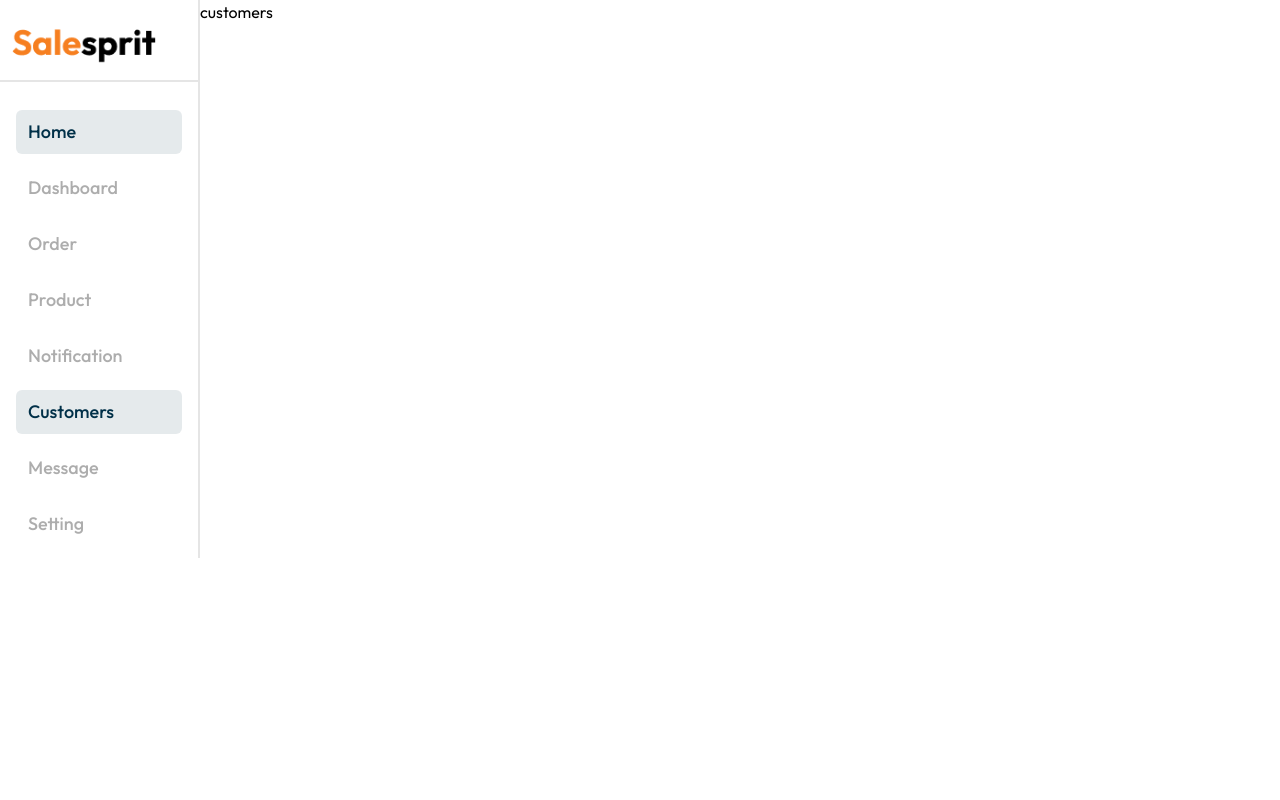
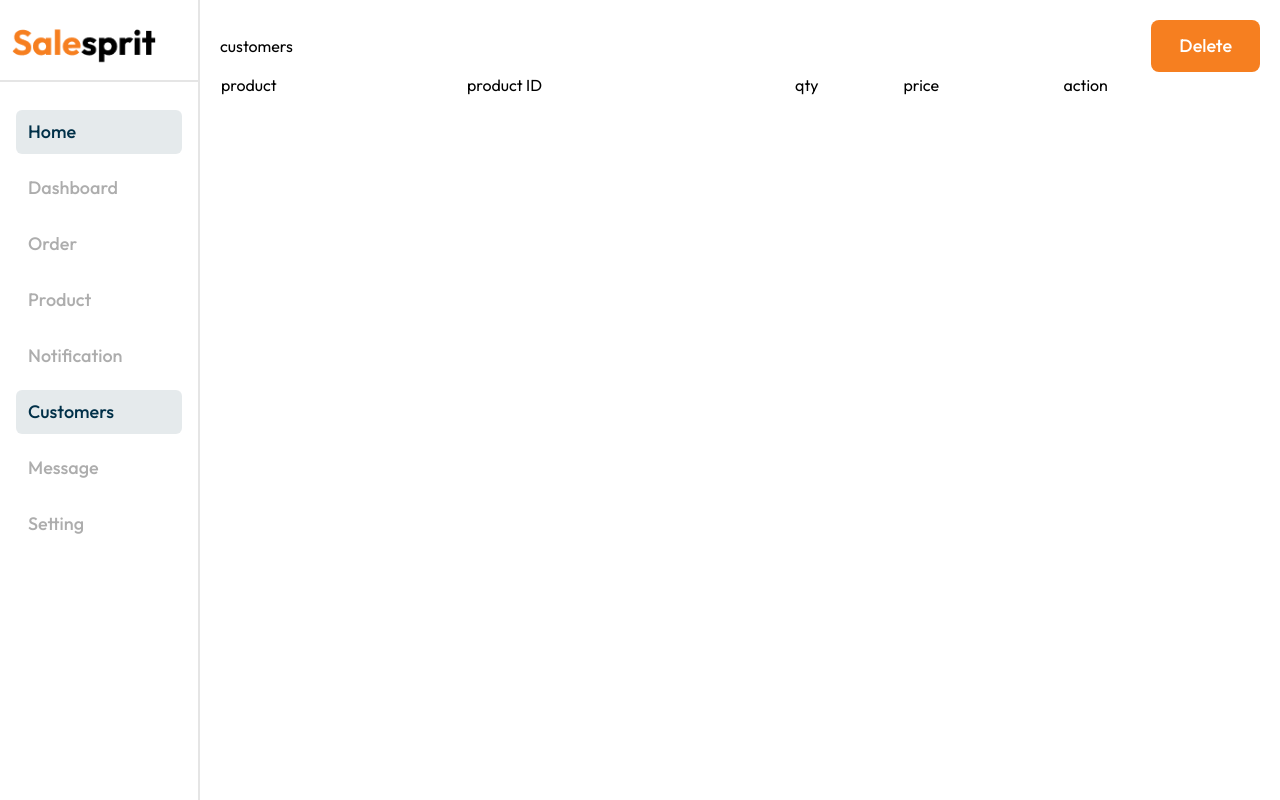
Before and after one commit to elvis-ndubuisi/salesprit, a React (Vite) app: page /pos/customers in a window 1280 px wide. Built offline with nearby package versions, Linux system fonts and the light colour scheme.

Commit message:
Updated screens

```diff
--- a/src/screens/Customers.tsx
+++ b/src/screens/Customers.tsx
@@ -1,3 +1,24 @@
+import Button from "../components/Button"
+
 export default function Customers() {
-    return <div>customers</div>
+    return (
+        <section className="col-span-2 h-screen max-h-[inherit] p-5">
+            <div className="flex items-center justify-between">
+                <h2>customers</h2>
+                <Button isPrimary={false} isBold={false} handleClick={() => {}}>
+                    delete
+                </Button>
+            </div>
+
+            <table className="w-full">
+                <thead>
+                    <td>product</td>
+                    <td>product ID</td>
+                    <td>qty</td>
+                    <td>price</td>
+                    <td>action</td>
+                </thead>
+            </table>
+        </section>
+    )
 }
--- a/src/screens/Notification.tsx
+++ b/src/screens/Notification.tsx
@@ -1,3 +1,14 @@
 export default function Notification() {
-    return <div>notification</div>
+    return (
+        <section className="col-span-2 px-6 mt-5 mb-3">
+            <section className="flex items-center justify-between mb-4">
+                <h4>Notification</h4>
+                <button type="button">mark all as read</button>
+            </section>
+
+            <section className="flex flex-col items-start h-auto">
+                notification cards
+            </section>
+        </section>
+    )
 }
--- a/src/screens/Product.tsx
+++ b/src/screens/Product.tsx
@@ -1,3 +1,24 @@
+import Button from "../components/Button"
+
 export default function Product() {
-    return <div>product</div>
+    return (
+        <section className="col-span-2 h-screen max-h-[inherit] p-5">
+            <div className="flex items-center justify-between">
+                <h2>product</h2>
+                <Button isPrimary isBold={false} handleClick={() => {}}>
+                    add product
+                </Button>
+            </div>
+
+            <table className="w-full">
+                <thead>
+                    <td>product</td>
+                    <td>product ID</td>
+                    <td>qty</td>
+                    <td>price</td>
+                    <td>action</td>
+                </thead>
+            </table>
+        </section>
+    )
 }
```
